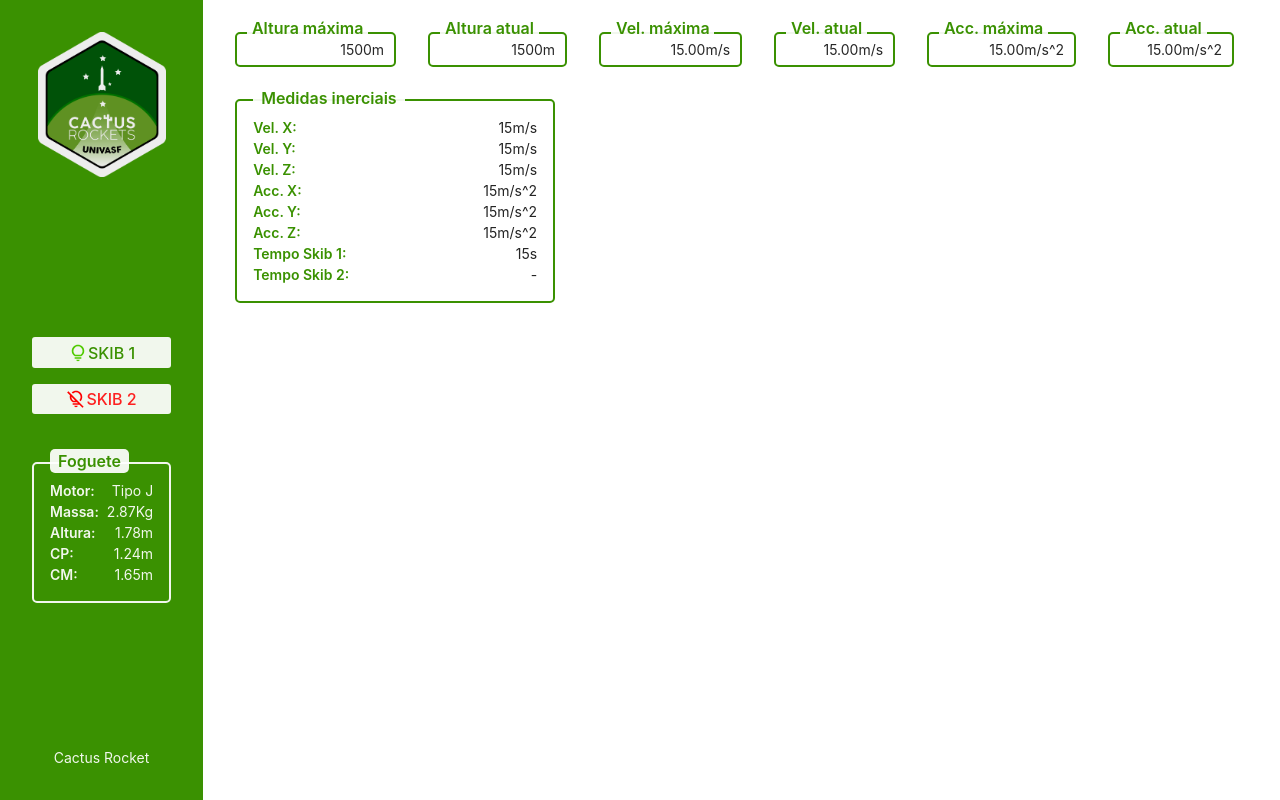
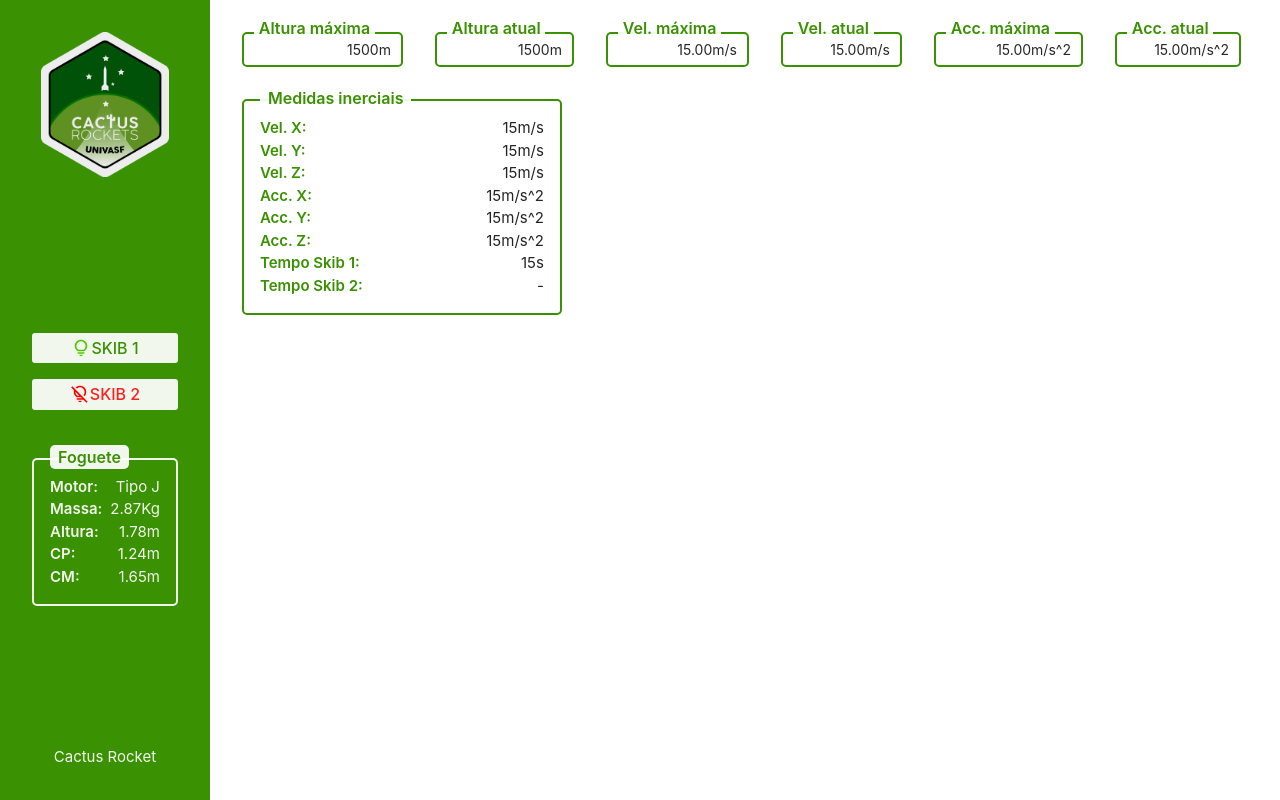
Before and after one commit to CactusRockets/Telemetry-Interface, a React (Vite) app: page / in a window 1280 px wide. Built offline with nearby package versions, Linux system fonts and the light colour scheme.

Commit message:
feat: increase p font-size

```diff
--- a/src/index.css
+++ b/src/index.css
@@ -17,7 +17,7 @@
   --green-color: #3A9101;
   --red-color: rgb(253, 32, 32);
 
-  --p-font-size: 14px;
+  --p-font-size: 15px;
   --h3-font-size: 16px;
   --h2-font-size: 18px;
   --h1-font-size: 22px;
```
